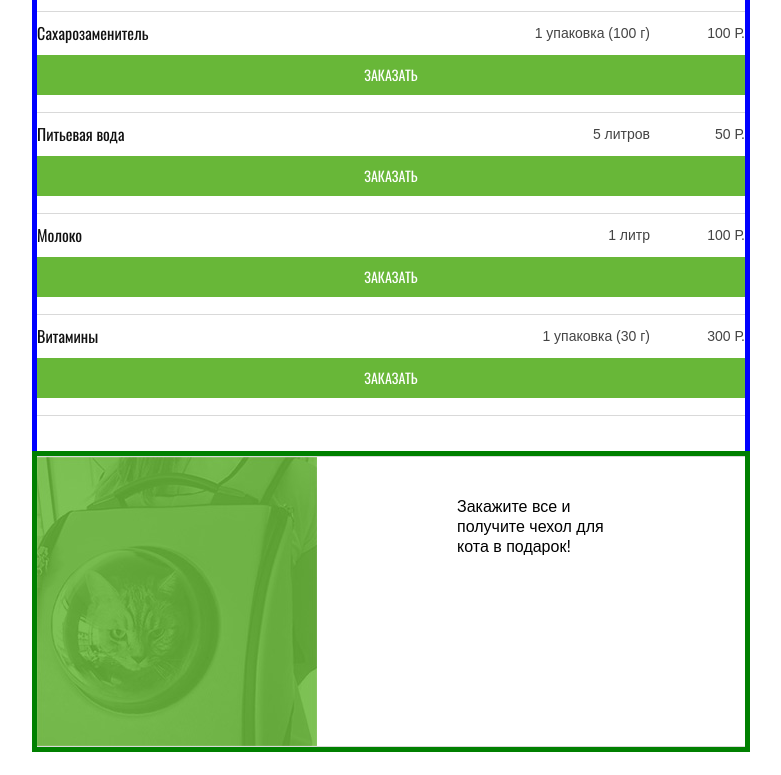
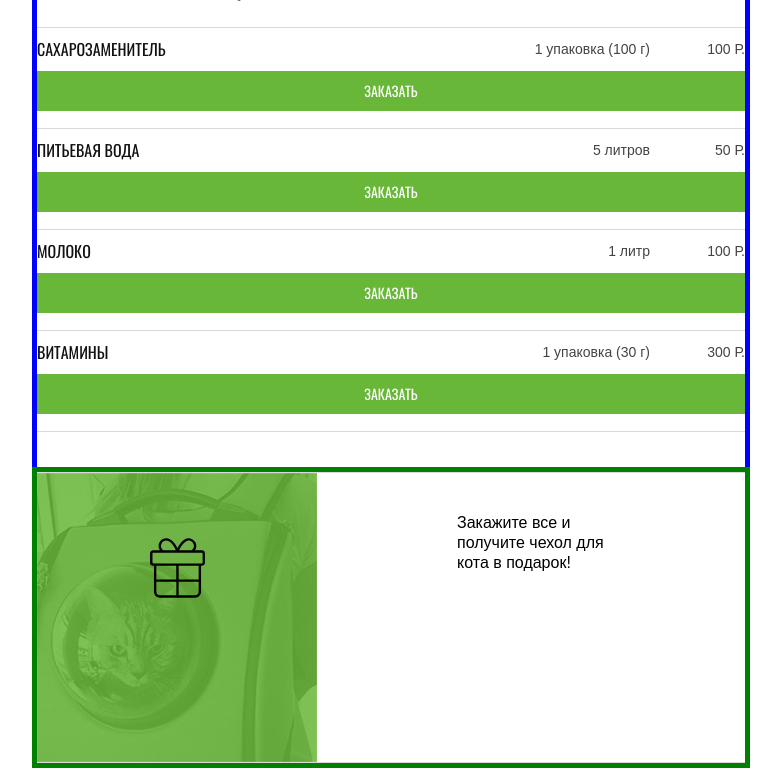
Before and after one commit to Crow26ru/479713-cat-energy, a plain HTML site: page source/catalog.html in a window 1280 px wide. Shown: the part 1507-2282 px from the top of the page, without its empty margins (249-1030 px from the left). Drawn offline with nearby package versions, Linux system fonts and the light colour scheme; files that its build step writes are made by us from their sources.

Commit message:
Добавлена декоративная иконка в секции bonus

```diff
--- a/source/less/blocks/extra-item.less
+++ b/source/less/blocks/extra-item.less
@@ -13,6 +13,7 @@
   font-size: 16px;
   line-height: 16px;
   font-weight: 400;
+  text-transform: uppercase;
   color: #111111;
 }
 
@@ -56,6 +57,20 @@
     background-image: url("../../img/gift-photo-mobile@1x.jpg");
     background-repeat: no-repeat;
     background-size: cover;
+  }
+
+  &::after {
+    content: "";
+    position: absolute;
+    top: 65px;
+    left: 113px;
+    z-index: 1;
+    display: block;
+    height: 60px;
+    width: 55px;
+    background-image: url("../../img/icon-gift.svg");
+    background-repeat: no-repeat;
+    background-size: 55px 60px;
   }
 }
 
--- a/source/less/blocks/extra-products.less
+++ b/source/less/blocks/extra-products.less
@@ -4,6 +4,7 @@
 
 .extra-products__title {
   margin: 0;
+  padding-top: 30px;
   padding-bottom: 30px;
   font-family: "Oswald", "Arial", sans-serif;
   font-size: 24px;
@@ -13,6 +14,7 @@
 }
 
 .extra-products__list {
+  margin: 0;
   padding: 0;
   list-style: none;
 }
```
